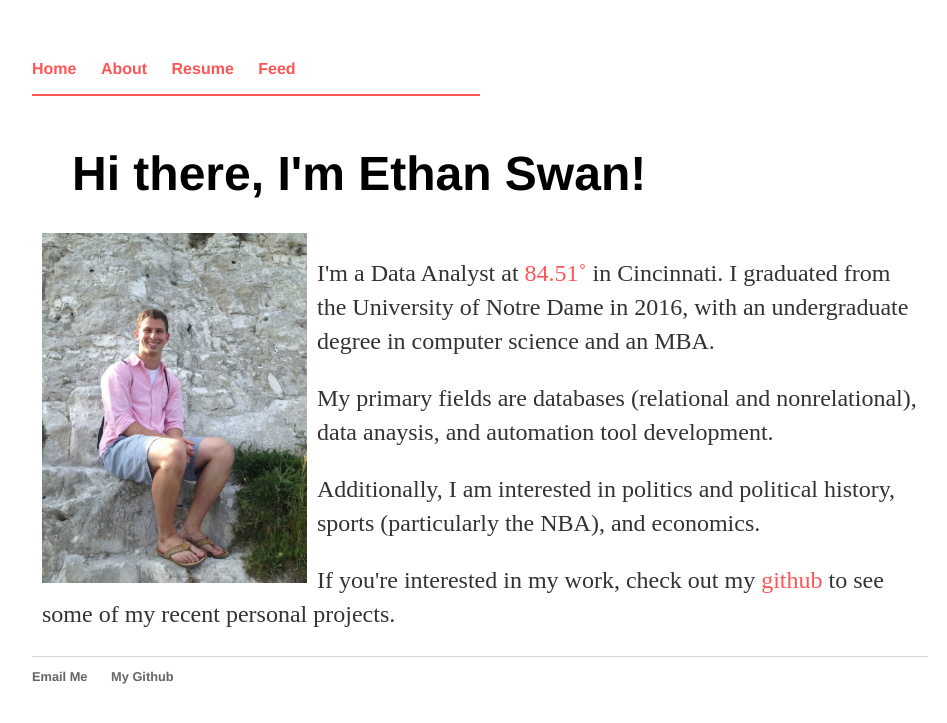
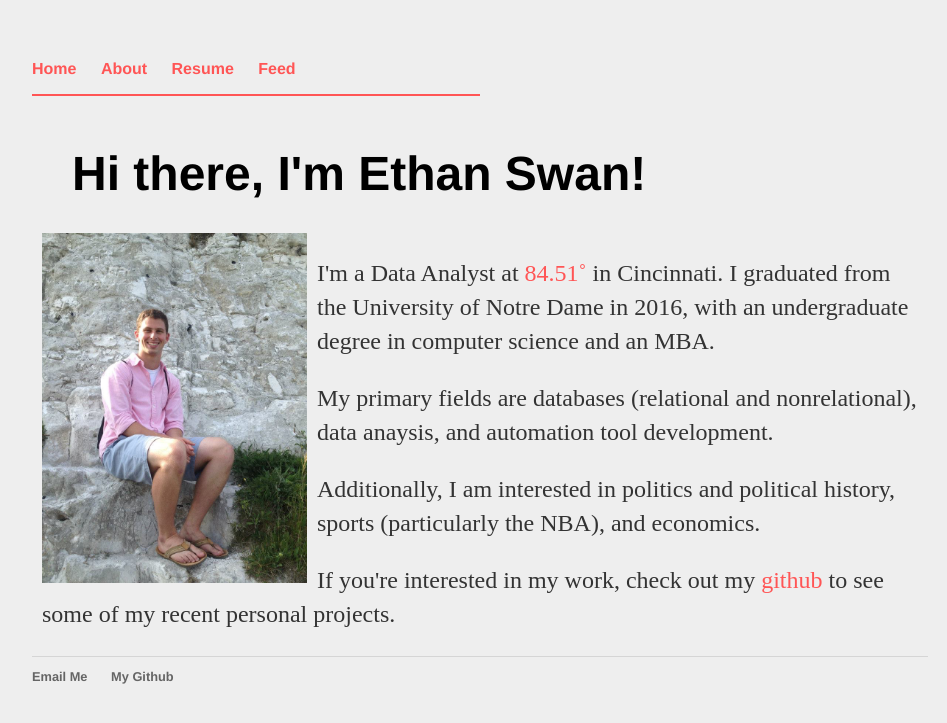
Before and after one commit to eswan18/ethanswan.com, a Jekyll site: the page built from index.html, in a window 1280 px wide. Shown: the top 723 px of the page, without its empty margins (160-1107 px from the left). Built offline with Jekyll 4.4.1, drawn with Linux system fonts in a browser that asks for light colours.

Commit message:
changed background color to #EEEEEE

```diff
--- a/css/main.css
+++ b/css/main.css
@@ -1,4 +1,5 @@
 body {
+    background-color: #EEEEEE;
     margin: 60px auto;
     width: 70%;
 }
```
